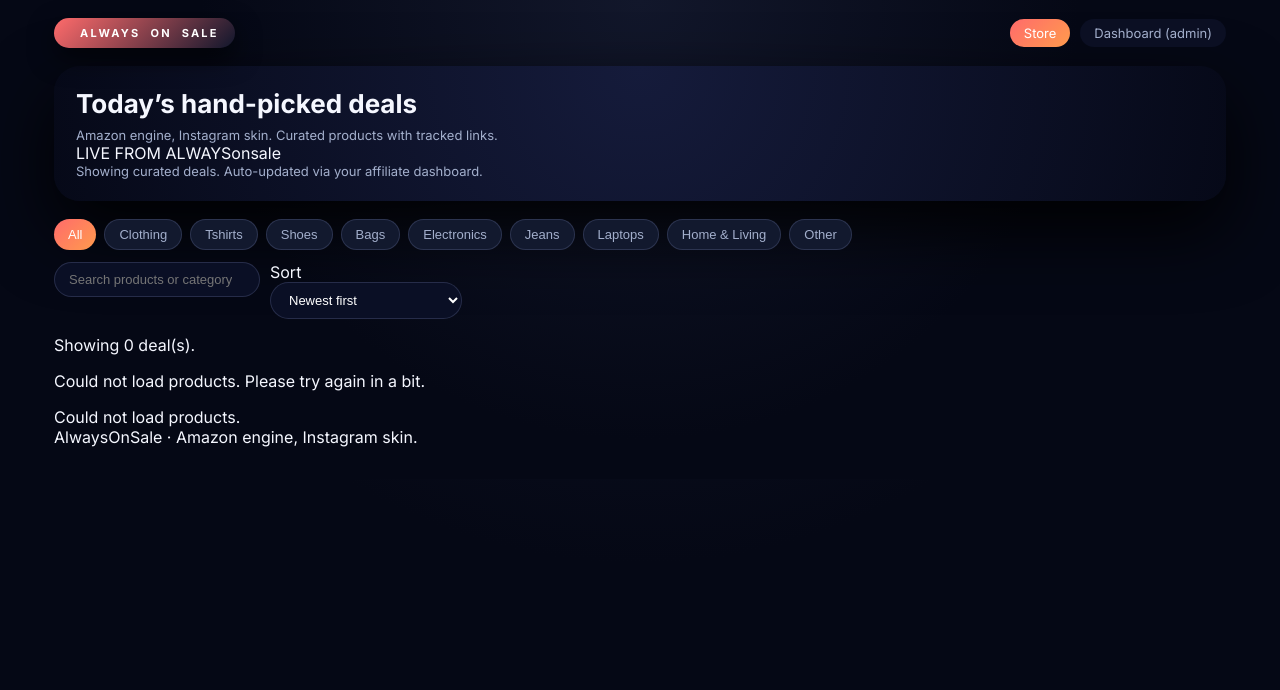
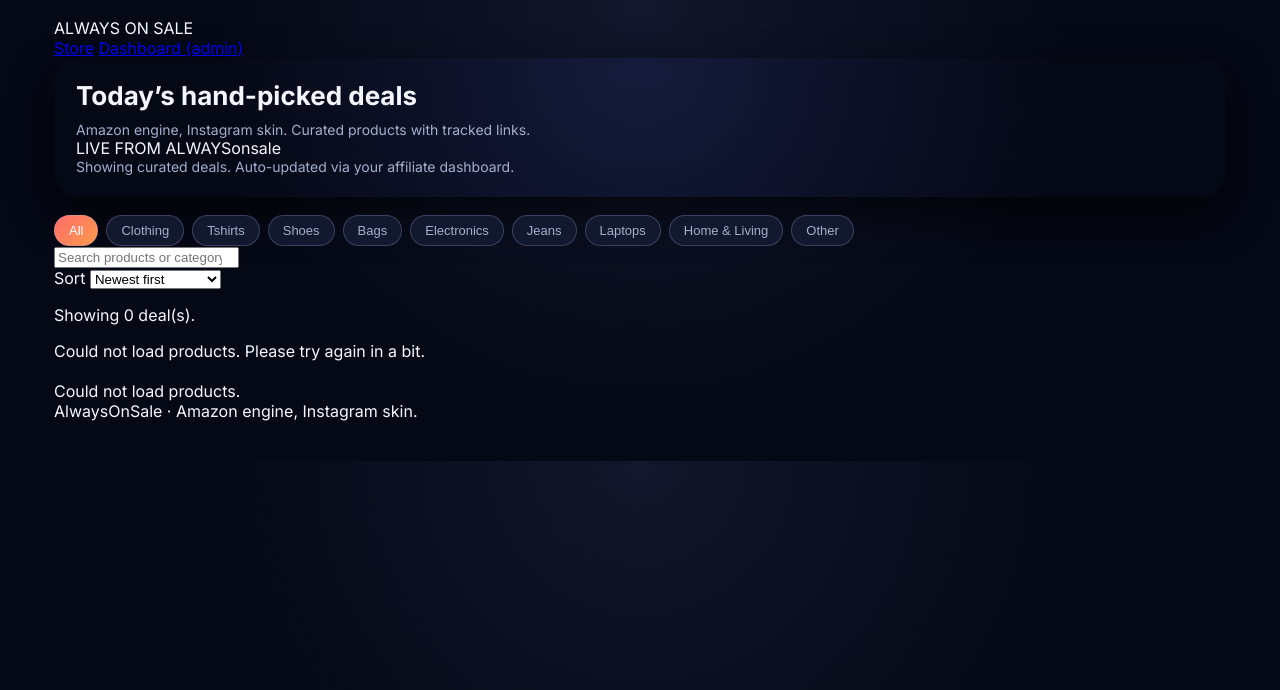
Before and after one commit to malhotrar77-collab/nodebackendproject, a website: page NodeBackend/public/store.html in a window 1280 px wide. Drawn offline with Linux system fonts and the light colour scheme; no server answers.

Commit message:
Update store.css

```diff
--- a/NodeBackend/public/store.css
+++ b/NodeBackend/public/store.css
@@ -1,5 +1,5 @@
 /* =========================
-   RESET & ROOT
+   Global
    ========================= */
 
 *,
@@ -10,319 +10,204 @@
 
 :root {
   --bg-body: #050815;
-  --bg-shell: #050815;
   --bg-card: #0b1020;
-  --bg-card-hover: #12183a;
-
-  --border-soft: rgba(120, 130, 180, 0.25);
-  --border-focus: rgba(255, 120, 150, 0.7);
 
   --text-main: #f5f7ff;
   --text-subtle: #a3afcc;
-  --text-muted: #7c86a8;
+  --text-muted: #7781a3;
 
   --brand-from: #ff6b6b;
   --brand-to: #ff9b4d;
 
-  --pill-bg: #12192e;
-  --pill-active-bg: linear-gradient(135deg, #ff6b6b, #ff9b4d);
-
-  --btn-primary-bg: linear-gradient(135deg, #ff6b6b, #ff9b4d);
-  --btn-secondary-bg: #1a2340;
+  --btn-secondary-bg: #171f33;
+  --btn-secondary-text: #e0e5ff;
 
   --radius-card: 22px;
   --radius-pill: 999px;
 
-  --shadow-card: 0 14px 32px rgba(0, 0, 0, 0.55);
-  --shadow-hover: 0 18px 45px rgba(255, 120, 120, 0.45);
-
-  --transition: 0.22s ease;
+  --shadow-soft: 0 18px 40px rgba(0, 0, 0, 0.6);
+  --shadow-glow: 0 0 0 1px rgba(255, 120, 160, 0.4),
+    0 18px 45px rgba(255, 85, 135, 0.55);
 }
 
 html,
 body {
   margin: 0;
   padding: 0;
-  min-height: 100%;
-  font-family: Inter, system-ui, -apple-system, BlinkMacSystemFont, "Segoe UI",
-    sans-serif;
-  background: radial-gradient(circle at top, #12172b 0%, #050815 55%);
+  font-family: Inter, system-ui, sans-serif;
+  background: radial-gradient(circle at top, #12172b 0, #050815 55%);
   color: var(--text-main);
 }
 
 /* =========================
-   LAYOUT
+   Layout
    ========================= */
 
 .store-shell {
-  width: 100%;
   max-width: 1200px;
-  padding: 18px 14px 32px;
-  margin: 0 auto;
+  margin: auto;
+  padding: 18px 14px 40px;
 }
 
 /* =========================
-   TOP BAR
-========================= */
-
-.store-topbar {
-  display: flex;
-  justify-content: space-between;
-  align-items: center;
-  margin-bottom: 18px;
-}
-
-.brand-pill {
-  display: inline-flex;
-  align-items: center;
-  gap: 10px;
-  padding: 8px 16px;
-  border-radius: var(--radius-pill);
-  background: linear-gradient(135deg, #ff6b6b, #10162c);
-  box-shadow: 0 10px 26px rgba(0, 0, 0, 0.6);
-}
-
-.brand-pill span {
-  font-size: 11px;
-  letter-spacing: 0.2em;
-  font-weight: 700;
-  color: white;
-}
-
-.store-nav {
-  display: flex;
-  gap: 10px;
-}
-
-.nav-link {
-  padding: 6px 14px;
-  border-radius: var(--radius-pill);
-  text-decoration: none;
-  font-size: 13px;
-  color: var(--text-subtle);
-  background: rgba(15, 20, 45, 0.6);
-  transition: var(--transition);
-}
-
-.nav-link:hover {
-  color: white;
-}
-
-.nav-link-active {
-  background: var(--btn-primary-bg);
-  color: white;
-}
-
-/* =========================
-   HERO
+   Hero
    ========================= */
 
 .hero-card {
+  background: radial-gradient(circle at top, #151b3b, #050815 70%);
+  border-radius: 26px;
   padding: 22px;
-  border-radius: 26px;
-  background: radial-gradient(circle at top, #151b3b, #060918);
-  box-shadow: 0 30px 70px rgba(0, 0, 0, 0.9);
-  margin-bottom: 18px;
+  box-shadow: var(--shadow-soft);
 }
 
 .hero-card h1 {
-  margin: 0 0 8px;
+  margin: 0 0 10px;
   font-size: 26px;
 }
 
 .hero-card p {
   margin: 0;
-  font-size: 13px;
   color: var(--text-subtle);
+  font-size: 14px;
 }
 
 /* =========================
-   FILTERS
+   Filters
    ========================= */
 
 .category-pills {
   display: flex;
   flex-wrap: wrap;
   gap: 8px;
-  margin-bottom: 12px;
+  margin-top: 18px;
 }
 
 .pill {
   padding: 7px 14px;
   border-radius: var(--radius-pill);
+  background: #12192e;
+  color: var(--text-subtle);
+  border: 1px solid rgba(150, 160, 210, 0.3);
+  cursor: pointer;
   font-size: 13px;
-  background: var(--pill-bg);
-  color: var(--text-subtle);
-  border: 1px solid var(--border-soft);
-  cursor: pointer;
-  transition: var(--transition);
-}
-
-.pill:hover {
-  color: white;
 }
 
 .pill-active {
-  background: var(--pill-active-bg);
-  color: white;
-  border: none;
+  background: linear-gradient(135deg, var(--brand-from), var(--brand-to));
+  color: #fff;
 }
 
 /* =========================
-   SEARCH & SORT
+   Grid
    ========================= */
 
-.search-sort-row {
-  display: flex;
-  gap: 10px;
-  margin-bottom: 10px;
-}
-
-.search-wrapper input,
-#sort-select {
-  width: 100%;
-  padding: 9px 14px;
-  border-radius: var(--radius-pill);
-  background: #0a0f25;
-  border: 1px solid var(--border-soft);
-  color: white;
-  font-size: 13px;
+.deals-grid {
+  margin-top: 20px;
+  display: grid;
+  grid-template-columns: repeat(auto-fill, minmax(260px, 1fr));
+  gap: 16px;
 }
 
 /* =========================
-   GRID (IMPORTANT)
-========================= */
-
-.deals-grid {
-  display: grid;
-  grid-template-columns: repeat(2, 1fr);
-  gap: 14px;
-}
-
-/* =========================
-   DEAL CARD
+   Cards
    ========================= */
 
 .deal-card {
-  background: radial-gradient(circle at top, #12172b, #050815);
+  background: radial-gradient(circle at top, #12172b, #050815 70%);
   border-radius: var(--radius-card);
-  padding: 12px;
-  border: 1px solid var(--border-soft);
-  box-shadow: var(--shadow-card);
+  padding: 14px;
+  box-shadow: var(--shadow-soft);
   display: flex;
   flex-direction: column;
-  transition: var(--transition);
 }
 
 .deal-card:hover {
-  background: var(--bg-card-hover);
-  border-color: var(--border-focus);
-  box-shadow: var(--shadow-hover);
+  box-shadow: var(--shadow-glow);
 }
 
 .deal-card-image {
+  height: 190px;
+  background: #050815;
   border-radius: 16px;
-  background: #050815;
-  overflow: hidden;
-  height: 170px;
   display: flex;
   align-items: center;
   justify-content: center;
-  margin-bottom: 10px;
+  overflow: hidden;
 }
 
 .deal-card-image img {
-  width: 100%;
-  height: 100%;
+  max-width: 100%;
+  max-height: 100%;
   object-fit: contain;
 }
 
 /* =========================
-   CARD TEXT
+   Text
    ========================= */
 
 .deal-title {
   font-size: 14px;
   font-weight: 600;
-  margin: 0 0 4px;
+  margin: 10px 0 4px;
 }
 
 .deal-description {
   font-size: 12px;
   color: var(--text-subtle);
   line-height: 1.45;
-  margin-bottom: 8px;
 }
 
 /* =========================
-   PRICE
+   Price & Meta
    ========================= */
 
-.price-label {
-  font-size: 11px;
-  color: #ffd4a8;
-  text-transform: uppercase;
-}
-
-.price-amount {
-  font-size: 15px;
+.price {
+  margin-top: 8px;
   font-weight: 600;
   color: #ffd369;
 }
 
+.meta {
+  font-size: 11px;
+  color: var(--text-muted);
+  margin-top: 4px;
+}
+
 /* =========================
-   CARD FOOTER
+   Buttons
    ========================= */
 
-.deal-card-footer {
+.card-actions {
+  margin-top: auto;
   display: flex;
   gap: 8px;
-  margin-top: auto;
 }
 
 .btn {
   flex: 1;
+  border-radius: var(--radius-pill);
   padding: 9px;
   font-size: 13px;
-  border-radius: var(--radius-pill);
+  cursor: pointer;
   border: none;
-  cursor: pointer;
 }
 
 .btn-primary {
-  background: var(--btn-primary-bg);
-  color: white;
+  background: linear-gradient(135deg, var(--brand-from), var(--brand-to));
+  color: #fff;
 }
 
 .btn-secondary {
   background: var(--btn-secondary-bg);
-  color: white;
-  border: 1px solid var(--border-soft);
+  color: var(--btn-secondary-text);
+  border: 1px solid rgba(150, 160, 210, 0.4);
 }
 
 /* =========================
-   RESPONSIVE
-========================= */
-
-@media (min-width: 720px) {
-  .deals-grid {
-    grid-template-columns: repeat(3, 1fr);
-  }
-}
-
-@media (min-width: 1024px) {
-  .deals-grid {
-    grid-template-columns: repeat(4, 1fr);
-  }
-}
-
-/* =========================
-   Mobile: Collapse long text
+   Mobile: Collapse text
    ========================= */
 
 @media (max-width: 720px) {
-
-  /* Title: max 2 lines */
   .deal-title {
     display: -webkit-box;
     -webkit-line-clamp: 2;
@@ -330,28 +215,21 @@
     overflow: hidden;
   }
 
-  /* Description: max 3 lines by default */
   .deal-description {
     display: -webkit-box;
     -webkit-line-clamp: 3;
     -webkit-box-orient: vertical;
     overflow: hidden;
-    position: relative;
   }
 
-  /* Expanded state */
   .deal-description.expanded {
-    -webkit-line-clamp: unset;
     display: block;
   }
 
-  /* "More / Less" button */
   .read-more-btn {
-    margin-top: 4px;
     font-size: 12px;
     color: #ff9b4d;
+    margin-top: 4px;
     cursor: pointer;
-    user-select: none;
-    font-weight: 500;
   }
 }
```
Lines whose indentation alone changed are shown as unchanged.
